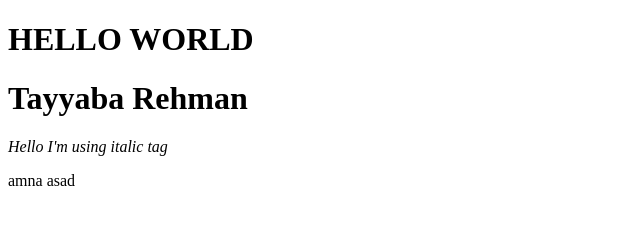
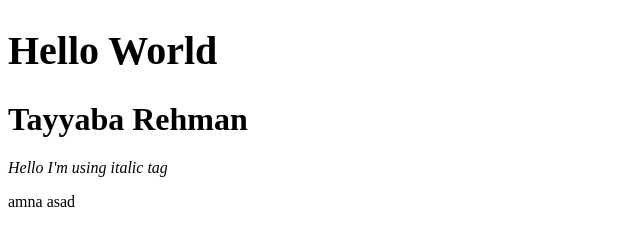
Before and after one commit to tayyabarehman123/DevOps-Team-Project-Deliverables, a plain HTML site: page index.html in a window 1280 px wide. Shown: the whole page, without its empty margins (0-640 px from the left). Drawn offline with Linux system fonts and the light colour scheme.

Commit message:
Fixes #1: Increased font size of Hello World
Change heading style for better visibility.

```diff
--- a/index.html
+++ b/index.html
@@ -5,7 +5,7 @@
 
 </head>
 <body>
-    <h1>HELLO WORLD</h1>
+  <h1 style="font-size: 40px;">Hello World</h1>
     <h1>Tayyaba Rehman</h1>
     <p><i>Hello I'm using italic tag</i></p>
     <p>amna asad
```
